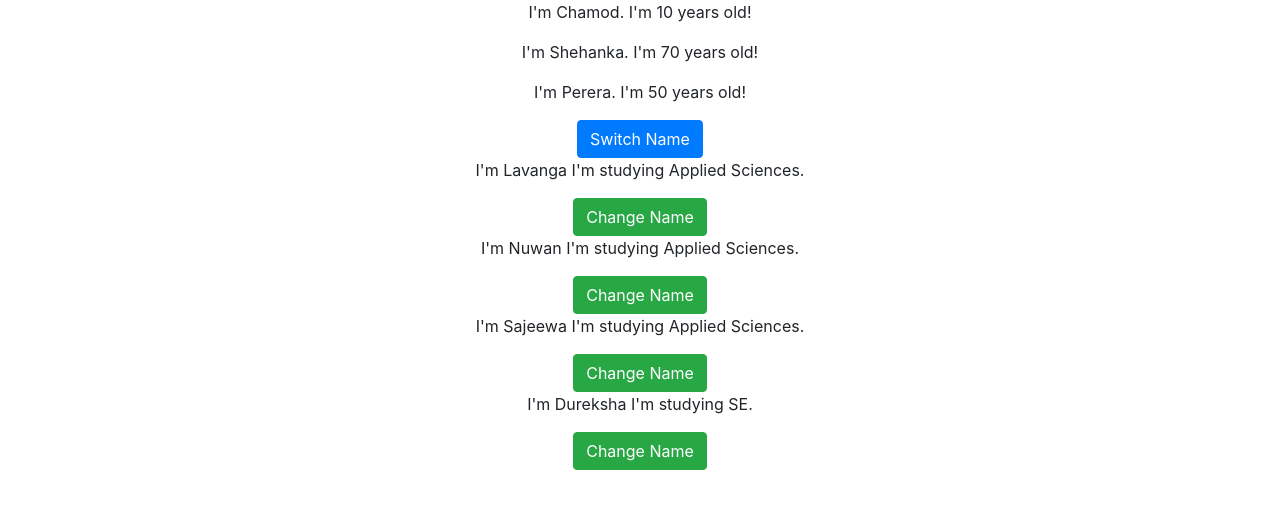
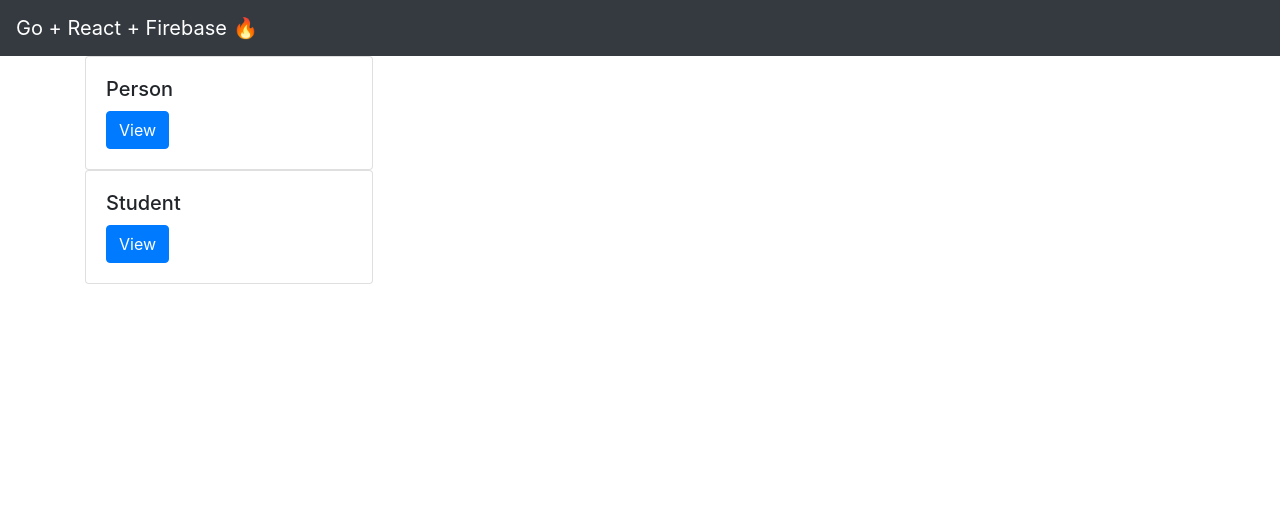
Before and after one commit to chamodshehanka/go-react-firebase, a React (Create React App) app in the folder frontend/: page / in a window 1280 px wide. Shown: the top 508 px of the page. Built offline with nearby package versions, Linux system fonts and the light colour scheme.

Commit message:
use state update

```diff
--- a/frontend/src/App.js
+++ b/frontend/src/App.js
@@ -1,16 +1,11 @@
 import React from 'react';
-import './App.css';
-import Landing from './components/Landing';
 import 'bootstrap/dist/css/bootstrap.css';
-import StudentsList from './components/StudentsList';
+import LandingPage from './components/landing-page/landing-page';
 
 function App() {
   return (
     <div className='App'>
-      <Landing />
-      <div className='container'>
-        <StudentsList />
-      </div>
+      <LandingPage />
     </div>
   );
 }
--- /dev/null
+++ b/frontend/src/components/landing-page/NavBar.jsx
@@ -0,0 +1,26 @@
+import React from 'react';
+
+const NavBar = () => {
+  return (
+    <div>
+      <nav className='navbar navbar-expand-lg navbar-dark bg-dark'>
+        <a className='navbar-brand' href='!#'>
+          Go + React + Firebase <span role='img'>🔥</span>
+        </a>
+        <button
+          className='navbar-toggler'
+          type='button'
+          data-toggle='collapse'
+          data-target='#navbarSupportedContent'
+          aria-controls='navbarSupportedContent'
+          aria-expanded='false'
+          aria-label='Toggle navigation'
+        >
+          <span className='navbar-toggler-icon'></span>
+        </button>
+      </nav>
+    </div>
+  );
+};
+
+export default NavBar;
--- /dev/null
+++ b/frontend/src/components/landing-page/card/card.css
@@ -0,0 +1,3 @@
+.card-width {
+    width: 18rem;
+}
--- /dev/null
+++ b/frontend/src/components/landing-page/card/card.jsx
@@ -0,0 +1,21 @@
+import React from 'react';
+import './card.css';
+
+const Card = props => {
+  return (
+    <div>
+      <div className='card card-width'>
+        <div className='card-body'>
+          <h5 className='card-title'>{props.title}</h5>
+          <h6 className='card-subtitle mb-2 text-muted'>{props.subtitle}</h6>
+          <p className='card-text'>{props.text}</p>
+          <a href='!#' className='card-link btn btn-primary'>
+            View
+          </a>
+        </div>
+      </div>
+    </div>
+  );
+};
+
+export default Card;
--- /dev/null
+++ b/frontend/src/components/landing-page/cards.jsx
@@ -0,0 +1,22 @@
+import React, {useState} from 'react';
+import './landing.css';
+import Card from './card/card';
+
+const Cards = () => {
+  const [cardState, setCardState] = useState({
+    cards: [
+      { id: 1, title: 'Person', subtitle: '', text: '' },
+      { id: 2, title: 'Student', subtitle: '', text: '' }
+    ]
+  });
+
+  return (
+    <div className='container card-container'>
+      {cardState.cards.map(e => (
+        <Card key={e.id} title={e.title} subtitle={e.subtitle} text={e.text} />
+      ))}
+    </div>
+  );
+};
+
+export default Cards;
--- /dev/null
+++ b/frontend/src/components/landing-page/landing-page.jsx
@@ -0,0 +1,14 @@
+import React from 'react';
+import NavBar from './NavBar';
+import Cards from './cards';
+
+const LandingPage = () => {
+  return (
+    <div>
+      <NavBar />
+      <Cards />
+    </div>
+  );
+};
+
+export default LandingPage;
--- /dev/null
+++ b/frontend/src/components/landing-page/landing.css
@@ -0,0 +1,3 @@
+.cards-container {
+    float: left;
+}
```
